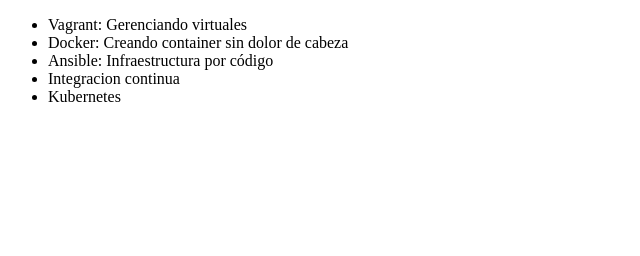
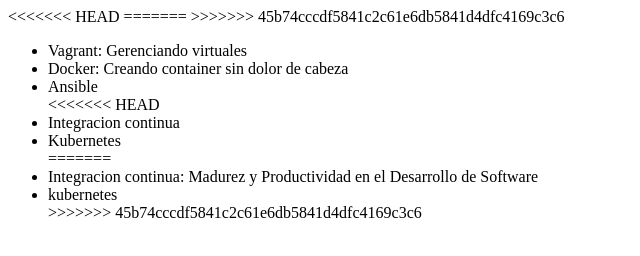
Before and after one commit to bereley27/prueba-git, a plain HTML site: page index.html in a window 1280 px wide. Shown: the whole page, without its empty margins (0-640 px from the left). Drawn offline with Linux system fonts and the light colour scheme.

Commit message:
Revert "Cambiando el nombre del curos Ansible"
This reverts commit 3f15a2658e9459f9076a78f1f99f5e200c9000a9.

```diff
--- a/index.html
+++ b/index.html
@@ -2,15 +2,24 @@
 <html lang = "en">
 <head>
      <meta charset = "UTF-8">
+<<<<<<< HEAD
      <title> Lista de Cursos de Dev0ps  Alura </title>
+=======
+     <title> CursosvAlura </title>
+>>>>>>> 45b74cccdf5841c2c61e6db5841d4dfc4169c3c6
 </head>
 <body>
      <ul>
          <li> Vagrant: Gerenciando virtuales </li>
          <li> Docker: Creando container sin dolor de cabeza</li>
-         <li> Ansible: Infraestructura por código </li>
+         <li> Ansible </li>
+<<<<<<< HEAD
          <li> Integracion continua </li>
          <li>Kubernetes</li>
+=======
+         <li> Integracion continua: Madurez y Productividad en el Desarrollo de Software </li>
+         <li>kubernetes</li>
+>>>>>>> 45b74cccdf5841c2c61e6db5841d4dfc4169c3c6
      </ul>
 </body>
 </html>
```
